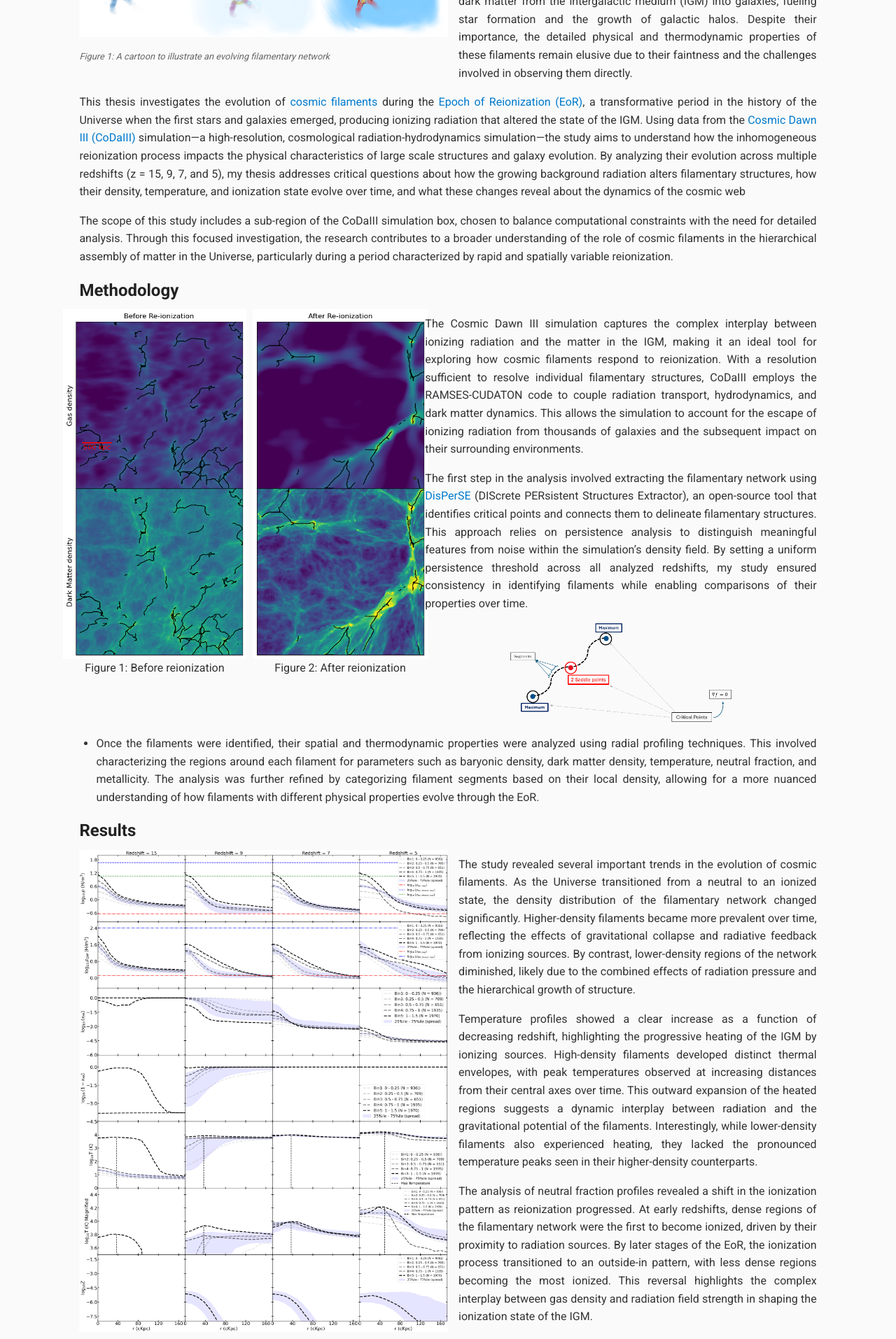
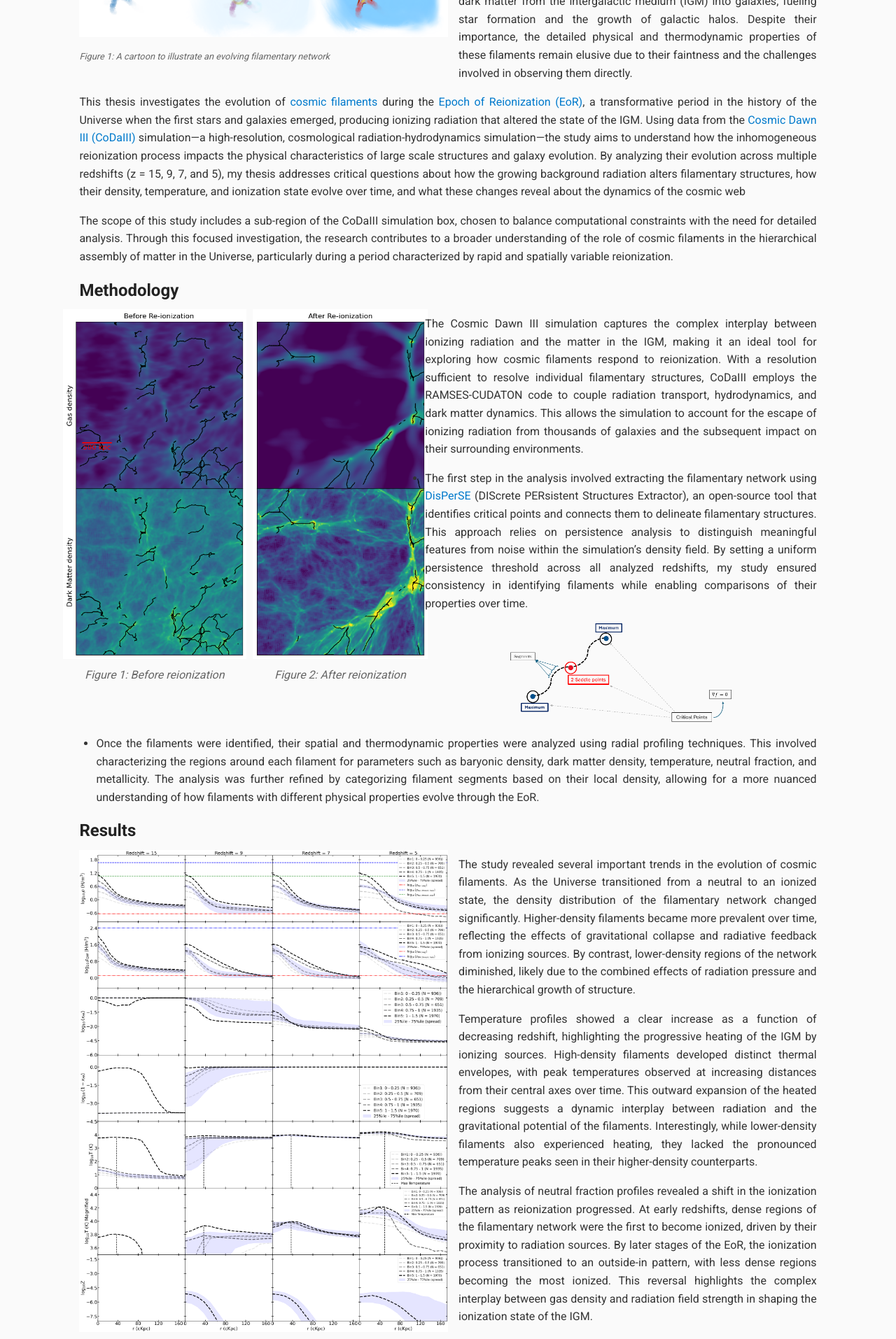
Before and after one commit to vishrut-b/Master-Thesis, a Jekyll site: the page built from index.md, in a window 1280 px wide. Shown: the part 629-2543 px from the top of the page at 70% size. Built offline with Jekyll 4.4.1, drawn with Linux system fonts in a browser that asks for light colours; our own code applies the rules of GitHub Pages for plain Markdown files.

Commit message:
Update index.md

```diff
--- a/index.md
+++ b/index.md
@@ -39,14 +39,14 @@ The scope of this study includes a sub-region of the CoDaIII simulation box, cho
     <img src="assets/css/before.png"
          alt="Basic definition of a filament"
          style="height: 500px; width: auto; display: block;">
-    <figcaption>Figure 1: Before reionization</figcaption>
+    <figcaption style="text-align: justify; font-size: 1em; font-style: italic; font-weight: 300; color: #666; margin: 10px 0 0 0;">Figure 1: Before reionization</figcaption>
   </figure>
 
   <figure style="margin: 0; text-align: center; display: flex; flex-direction: column; align-items: center;">
     <img src="assets/css/after.png"
          alt="Differences in networks based on persistence thresholds"
          style="height: 500px; width: auto; display: block;">
-    <figcaption>Figure 2: After reionization</figcaption>
+    <figcaption style="text-align: justify; font-size: 1em; font-style: italic; font-weight: 300; color: #666; margin: 10px 0 0 0;">Figure 2: After reionization</figcaption>
   </figure>
 </div>
 
```
